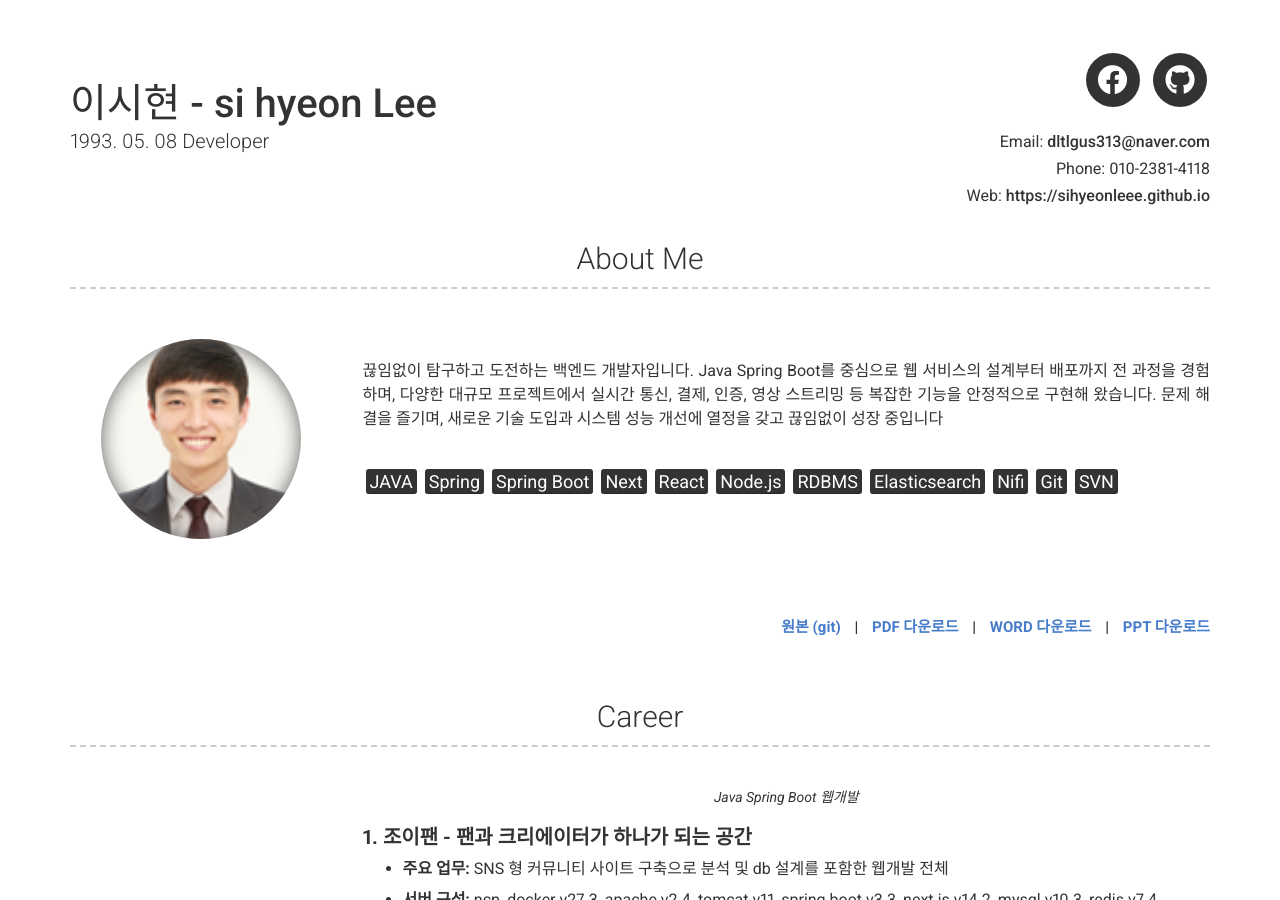
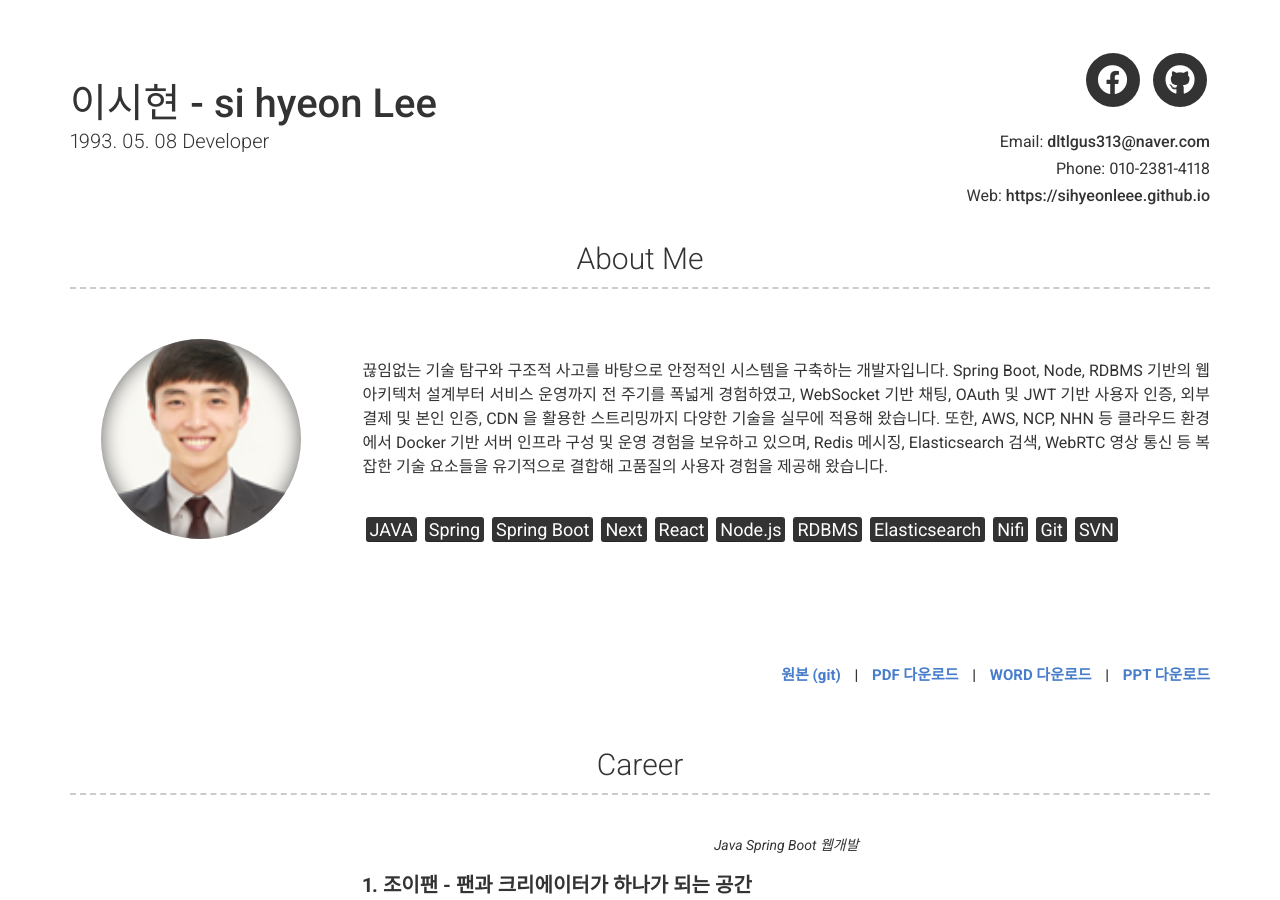
Before and after one commit to sihyeonleee/sihyeonleee.github.io, a Jekyll site: the page built from index.md, in a window 1280 px wide and 900 px high. Built offline with Jekyll 4.4.1, drawn with Linux system fonts in a browser that asks for light colours; nearby versions of some CDN libraries.

Commit message:
no message

```diff
--- a/_config.yml
+++ b/_config.yml
@@ -53,10 +53,12 @@ about_title: About Me
 about_profile_image: images/jobs.JPG
 about_content: | # this will include new lines to allow paragraphs
   <div style="font-size: 1.6rem; text-align: justify; margin-top: 30px;">
-    끊임없이 탐구하고 도전하는 백엔드 개발자입니다. Java Spring Boot를 중심으로
-    웹 서비스의 설계부터 배포까지 전 과정을 경험하며, 다양한 대규모 프로젝트에서
-    실시간 통신, 결제, 인증, 영상 스트리밍 등 복잡한 기능을 안정적으로 구현해 왔습니다.
-    문제 해결을 즐기며, 새로운 기술 도입과 시스템 성능 개선에 열정을 갖고 끊임없이 성장 중입니다
+    끊임없는 기술 탐구와 구조적 사고를 바탕으로 안정적인 시스템을 구축하는 개발자입니다.
+    Spring Boot, Node, RDBMS 기반의 웹 아키텍처 설계부터 서비스 운영까지 전 주기를 폭넓게 경험하였고,
+    WebSocket 기반 채팅, OAuth 및 JWT 기반 사용자 인증, 외부 결제 및 본인 인증, CDN 을 활용한 스트리밍까지
+    다양한 기술을 실무에 적용해 왔습니다. 또한, AWS, NCP, NHN 등 클라우드 환경에서 Docker 기반 서버 인프라
+    구성 및 운영 경험을 보유하고 있으며, Redis 메시징, Elasticsearch 검색, WebRTC 영상 통신 등 복잡한 기술
+    요소들을 유기적으로 결합해 고품질의 사용자 경험을 제공해 왔습니다.
   </div>
   <div style="font-size: 200%; margin-top:35px;">
     <mark style="margin-left:3px;">JAVA</mark>
```
